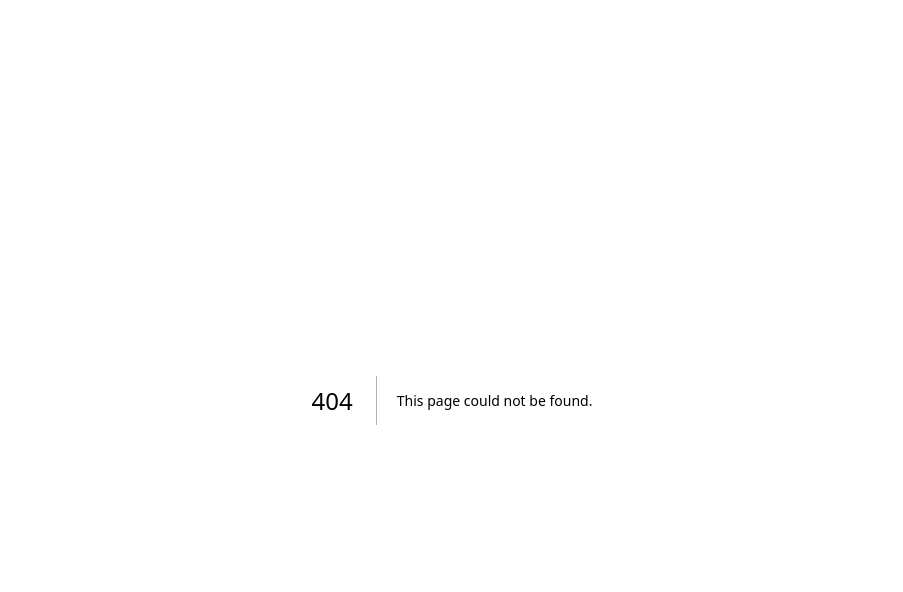
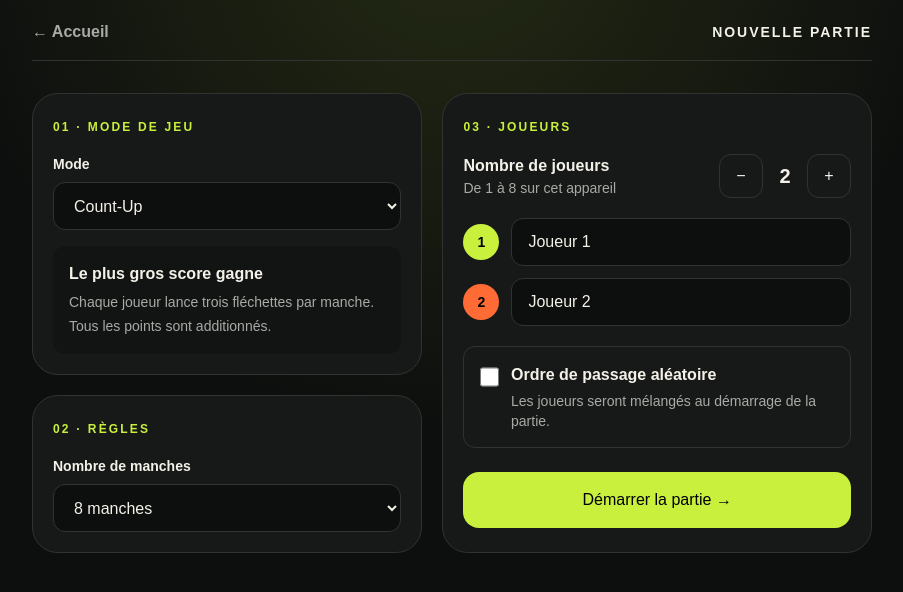
Before and after one commit to BouchardMehdi/DartFlow, a Next.js app: page /new-game in a window 1280 px wide. Before the commit this address had no page. Shown: the top 592 px of the page, without its empty margins (188-1091 px from the left). Built offline with nearby package versions, Linux system fonts and the light colour scheme.

Commit message:
ajouter la création de partie et l’abandon en cours de jeu

```diff
--- /dev/null
+++ b/app/game/page.tsx
@@ -0,0 +1,5 @@
+import { CountUpDemo } from "@/components/game/CountUpDemo";
+
+export default function GamePage() {
+  return <CountUpDemo />;
+}
--- /dev/null
+++ b/app/new-game/page.tsx
@@ -0,0 +1,5 @@
+import { NewGameForm } from "@/components/setup/NewGameForm";
+
+export default function NewGamePage() {
+  return <NewGameForm />;
+}
--- a/app/page.tsx
+++ b/app/page.tsx
@@ -1,5 +1,24 @@
-import { CountUpDemo } from "@/components/game/CountUpDemo";
+import Link from "next/link";
 
 export default function Home() {
-  return <CountUpDemo />;
+  return (
+    <main className="mx-auto flex min-h-screen max-w-5xl flex-col px-5 py-6 sm:px-8">
+      <header className="flex items-center gap-3 border-b border-[var(--line)] pb-5">
+        <span className="grid size-10 place-items-center rounded-full bg-[var(--lime)] text-xl font-black text-black">↗</span>
+        <div><p className="text-xl font-black tracking-[-.05em]">DARTFLOW</p><p className="text-[10px] uppercase tracking-[.24em] text-[var(--muted)]">Votre partie. Votre rythme.</p></div>
+      </header>
+
+      <section className="flex flex-1 flex-col justify-center py-14">
+        <p className="text-xs font-black uppercase tracking-[.22em] text-[var(--lime)]">Compteur de fléchettes local</p>
+        <h1 className="mt-4 max-w-3xl text-5xl font-black leading-[.92] tracking-[-.065em] sm:text-7xl">La cible est prête.<br /><span className="text-[var(--muted)]">À vous de jouer.</span></h1>
+        <p className="mt-6 max-w-xl text-base leading-7 text-[var(--muted)]">Créez une partie de 1 à 8 joueurs, choisissez vos règles et saisissez chaque lancer directement sur la cible.</p>
+        <div className="mt-9 flex flex-col gap-3 sm:flex-row">
+          <Link href="/new-game" className="grid min-h-14 place-items-center rounded-2xl bg-[var(--lime)] px-7 font-black text-black transition-transform hover:scale-[1.02]">Nouvelle partie</Link>
+          <span className="grid min-h-14 place-items-center rounded-2xl border border-[var(--line)] px-7 font-bold text-[var(--muted)]">Historique — bientôt</span>
+        </div>
+      </section>
+
+      <footer className="border-t border-[var(--line)] pt-4 text-xs text-[var(--muted)]">Count‑Up disponible · Fonctionne entièrement sur cet appareil</footer>
+    </main>
+  );
 }
--- a/components/game/CountUpDemo.tsx
+++ b/components/game/CountUpDemo.tsx
@@ -1,6 +1,7 @@
 "use client";
 
 import { AnimatePresence, motion } from "motion/react";
+import { useRouter } from "next/navigation";
 import { Dartboard } from "@/components/dartboard/Dartboard";
 import { createDart } from "@/src/game-engine/score-calculator";
 import { useGameStore } from "@/src/stores/game-store";
@@ -8,16 +9,25 @@ import { useGameStore } from "@/src/stores/game-store";
 const dartLabel = (score: number) => score === 0 ? "MISS" : String(score);
 
 export function CountUpDemo() {
-  const { history, throwDart, undo } = useGameStore();
+  const router = useRouter();
+  const { history, throwDart, undo, abandon } = useGameStore();
   const game = history.present;
   const active = game.players[game.currentPlayerIndex];
   const winner = game.players.find((player) => player.id === game.winnerId);
+  const confirmAbandon = () => {
+    if (!window.confirm("Abandonner cette partie ? La progression en cours sera perdue.")) return;
+    abandon();
+    router.push("/");
+  };
 
   return (
     <main className="mx-auto min-h-screen max-w-6xl px-4 pb-10 pt-5 sm:px-7">
       <header className="mb-6 flex items-center justify-between border-b border-[var(--line)] pb-4">
         <div className="flex items-center gap-3"><span className="grid size-9 place-items-center rounded-full bg-[var(--lime)] text-xl font-black text-black">↗</span><div><p className="text-lg font-black tracking-[-.04em]">DARTFLOW</p><p className="text-[10px] uppercase tracking-[.24em] text-[var(--muted)]">Count‑Up local</p></div></div>
-        <span className="rounded-full border border-[var(--line)] px-3 py-1 text-xs font-bold text-[var(--muted)]">Manche {Math.min(game.currentRound, game.modeState.maxRounds)} / {game.modeState.maxRounds}</span>
+        <div className="flex items-center gap-2">
+          <span className="rounded-full border border-[var(--line)] px-3 py-1 text-xs font-bold text-[var(--muted)]">Manche {Math.min(game.currentRound, game.modeState.maxRounds)} / {game.modeState.maxRounds}</span>
+          <button type="button" onClick={confirmAbandon} className="rounded-full border border-[#713b32] px-3 py-1 text-xs font-bold text-[#ff9b7a] transition-colors hover:bg-[#713b32]/30">Abandonner</button>
+        </div>
       </header>
 
       <section className="grid gap-5 lg:grid-cols-[minmax(19rem,1fr)_minmax(22rem,1.15fr)] lg:items-start">
--- /dev/null
+++ b/components/setup/NewGameForm.tsx
@@ -0,0 +1,80 @@
+"use client";
+
+import Link from "next/link";
+import { useRouter } from "next/navigation";
+import { useMemo, useState } from "react";
+import { countUpConfigSchema } from "@/src/database/schemas";
+import type { Player } from "@/src/game-engine/types";
+import { useGameStore } from "@/src/stores/game-store";
+
+const COLORS = ["#c8f03d", "#ff6b35", "#57b8ff", "#f25f8b", "#b99cff", "#45d6a8", "#ffd166", "#f28f3b"];
+const makePlayer = (index: number): Player => ({ id: crypto.randomUUID(), name: `Joueur ${index + 1}`, color: COLORS[index] ?? "#c8f03d", order: index });
+
+function shuffled(players: Player[]): Player[] {
+  const result = [...players];
+  for (let index = result.length - 1; index > 0; index -= 1) {
+    const target = Math.floor(Math.random() * (index + 1));
+    const current = result[index]; const other = result[target];
+    if (current && other) { result[index] = other; result[target] = current; }
+  }
+  return result.map((player, order) => ({ ...player, order }));
+}
+
+export function NewGameForm() {
+  const router = useRouter();
+  const start = useGameStore((store) => store.start);
+  const [players, setPlayers] = useState<Player[]>(() => [makePlayer(0), makePlayer(1)]);
+  const [rounds, setRounds] = useState(8);
+  const [randomOrder, setRandomOrder] = useState(false);
+  const validation = useMemo(() => countUpConfigSchema.safeParse({ players, rounds }), [players, rounds]);
+
+  const setPlayerCount = (count: number) => {
+    setPlayers((current) => count > current.length
+      ? [...current, ...Array.from({ length: count - current.length }, (_, index) => makePlayer(current.length + index))]
+      : current.slice(0, count));
+  };
+
+  const submit = (event: React.FormEvent<HTMLFormElement>) => {
+    event.preventDefault();
+    if (!validation.success) return;
+    const ordered = randomOrder ? shuffled(players) : players.map((player, order) => ({ ...player, order }));
+    start(ordered, rounds);
+    router.push("/game");
+  };
+
+  return (
+    <main className="mx-auto min-h-screen max-w-4xl px-4 py-5 sm:px-7">
+      <header className="mb-8 flex items-center justify-between border-b border-[var(--line)] pb-4">
+        <Link href="/" className="font-bold text-[var(--muted)] hover:text-white">← Accueil</Link>
+        <span className="text-sm font-black tracking-[.14em]">NOUVELLE PARTIE</span>
+      </header>
+
+      <form onSubmit={submit} className="grid gap-5 lg:grid-cols-[1fr_1.1fr]">
+        <div className="space-y-5">
+          <section className="rounded-[1.6rem] border border-[var(--line)] bg-[var(--panel)] p-5">
+            <span className="text-xs font-black uppercase tracking-[.18em] text-[var(--lime)]">01 · Mode de jeu</span>
+            <label className="mt-4 block"><span className="mb-2 block text-sm font-bold">Mode</span><select className="min-h-12 w-full rounded-xl border border-[var(--line)] bg-[#0d0f0e] px-4 font-bold" defaultValue="count-up"><option value="count-up">Count‑Up</option><option disabled>301 — bientôt</option><option disabled>501 — bientôt</option><option disabled>Around the Clock — bientôt</option></select></label>
+            <div className="mt-4 rounded-xl bg-black/20 p-4"><p className="font-bold">Le plus gros score gagne</p><p className="mt-1 text-sm leading-6 text-[var(--muted)]">Chaque joueur lance trois fléchettes par manche. Tous les points sont additionnés.</p></div>
+          </section>
+
+          <section className="rounded-[1.6rem] border border-[var(--line)] bg-[var(--panel)] p-5">
+            <span className="text-xs font-black uppercase tracking-[.18em] text-[var(--lime)]">02 · Règles</span>
+            <label className="mt-4 block"><span className="mb-2 block text-sm font-bold">Nombre de manches</span><select value={rounds} onChange={(event) => setRounds(Number(event.target.value))} className="min-h-12 w-full rounded-xl border border-[var(--line)] bg-[#0d0f0e] px-4 font-bold">{[5, 8, 10, 15, 20].map((value) => <option key={value} value={value}>{value} manches</option>)}</select></label>
+          </section>
+        </div>
+
+        <section className="rounded-[1.6rem] border border-[var(--line)] bg-[var(--panel)] p-5">
+          <span className="text-xs font-black uppercase tracking-[.18em] text-[var(--lime)]">03 · Joueurs</span>
+          <div className="mt-4 flex items-center justify-between"><div><p className="font-bold">Nombre de joueurs</p><p className="text-sm text-[var(--muted)]">De 1 à 8 sur cet appareil</p></div><div className="flex items-center gap-3"><button type="button" aria-label="Retirer un joueur" disabled={players.length === 1} onClick={() => setPlayerCount(players.length - 1)} className="grid size-11 place-items-center rounded-xl border border-[var(--line)] text-xl disabled:opacity-30">−</button><strong className="w-5 text-center text-xl">{players.length}</strong><button type="button" aria-label="Ajouter un joueur" disabled={players.length === 8} onClick={() => setPlayerCount(players.length + 1)} className="grid size-11 place-items-center rounded-xl border border-[var(--line)] text-xl disabled:opacity-30">+</button></div></div>
+
+          <div className="mt-5 space-y-3">{players.map((player, index) => <label key={player.id} className="flex items-center gap-3"><span className="grid size-9 shrink-0 place-items-center rounded-full text-sm font-black text-black" style={{ background: player.color }}>{index + 1}</span><span className="sr-only">Pseudo du joueur {index + 1}</span><input value={player.name} maxLength={40} onChange={(event) => setPlayers((current) => current.map((item) => item.id === player.id ? { ...item, name: event.target.value } : item))} className="min-h-12 w-full rounded-xl border border-[var(--line)] bg-[#0d0f0e] px-4 font-bold" /></label>)}</div>
+
+          <label className="mt-5 flex cursor-pointer items-start gap-3 rounded-xl border border-[var(--line)] p-4"><input type="checkbox" checked={randomOrder} onChange={(event) => setRandomOrder(event.target.checked)} className="mt-1 size-5 accent-[var(--lime)]" /><span><strong className="block">Ordre de passage aléatoire</strong><span className="mt-1 block text-sm text-[var(--muted)]">Les joueurs seront mélangés au démarrage de la partie.</span></span></label>
+
+          {!validation.success && <p role="alert" className="mt-4 text-sm font-bold text-[#ff8b65]">Chaque joueur doit avoir un pseudo.</p>}
+          <button type="submit" disabled={!validation.success} className="mt-6 min-h-14 w-full rounded-2xl bg-[var(--lime)] px-6 font-black text-black disabled:cursor-not-allowed disabled:opacity-35">Démarrer la partie →</button>
+        </section>
+      </form>
+    </main>
+  );
+}
--- a/src/game-engine/count-up.ts
+++ b/src/game-engine/count-up.ts
@@ -56,3 +56,9 @@ export const undoLastThrow = (history: GameHistory): GameHistory => {
   const previous = history.past.at(-1);
   return previous ? { present: previous, past: history.past.slice(0, -1) } : history;
 };
+
+export const abandonGame = (state: GameState, now = new Date()): GameState => ({
+  ...state,
+  status: "cancelled",
+  updatedAt: now.toISOString(),
+});
--- a/src/stores/game-store.ts
+++ b/src/stores/game-store.ts
@@ -1,12 +1,14 @@
 import { create } from "zustand";
-import { applyThrow, createCountUpGame, createHistory, undoLastThrow } from "@/src/game-engine/count-up";
+import { abandonGame, applyThrow, createCountUpGame, createHistory, undoLastThrow } from "@/src/game-engine/count-up";
 import type { DartThrow, GameHistory, Player } from "@/src/game-engine/types";
 
 interface GameStore {
   history: GameHistory;
+  hasStarted: boolean;
   start: (players: Player[], rounds: number) => void;
   throwDart: (dart: DartThrow) => void;
   undo: () => void;
+  abandon: () => void;
 }
 
 const demoPlayers: Player[] = [
@@ -16,7 +18,12 @@ const demoPlayers: Player[] = [
 
 export const useGameStore = create<GameStore>((set) => ({
   history: createHistory(createCountUpGame(demoPlayers, 8)),
-  start: (players, rounds) => set({ history: createHistory(createCountUpGame(players, rounds)) }),
+  hasStarted: false,
+  start: (players, rounds) => set({ history: createHistory(createCountUpGame(players, rounds)), hasStarted: true }),
   throwDart: (dart) => set((store) => ({ history: applyThrow(store.history, dart) })),
   undo: () => set((store) => ({ history: undoLastThrow(store.history) })),
+  abandon: () => set((store) => ({
+    history: { ...store.history, present: abandonGame(store.history.present) },
+    hasStarted: false,
+  })),
 }));
```
Also changed, not shown: 2 other files (tests, documents, lock files or other folders).
